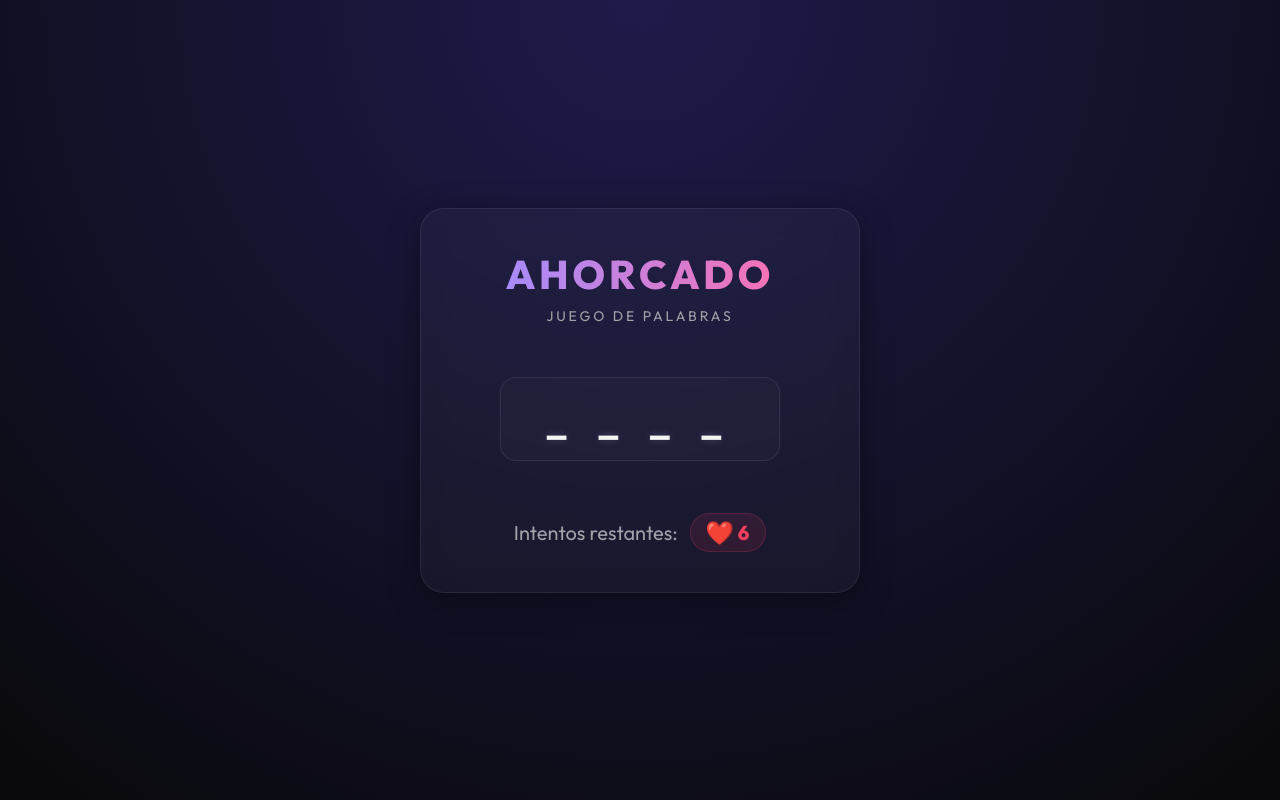
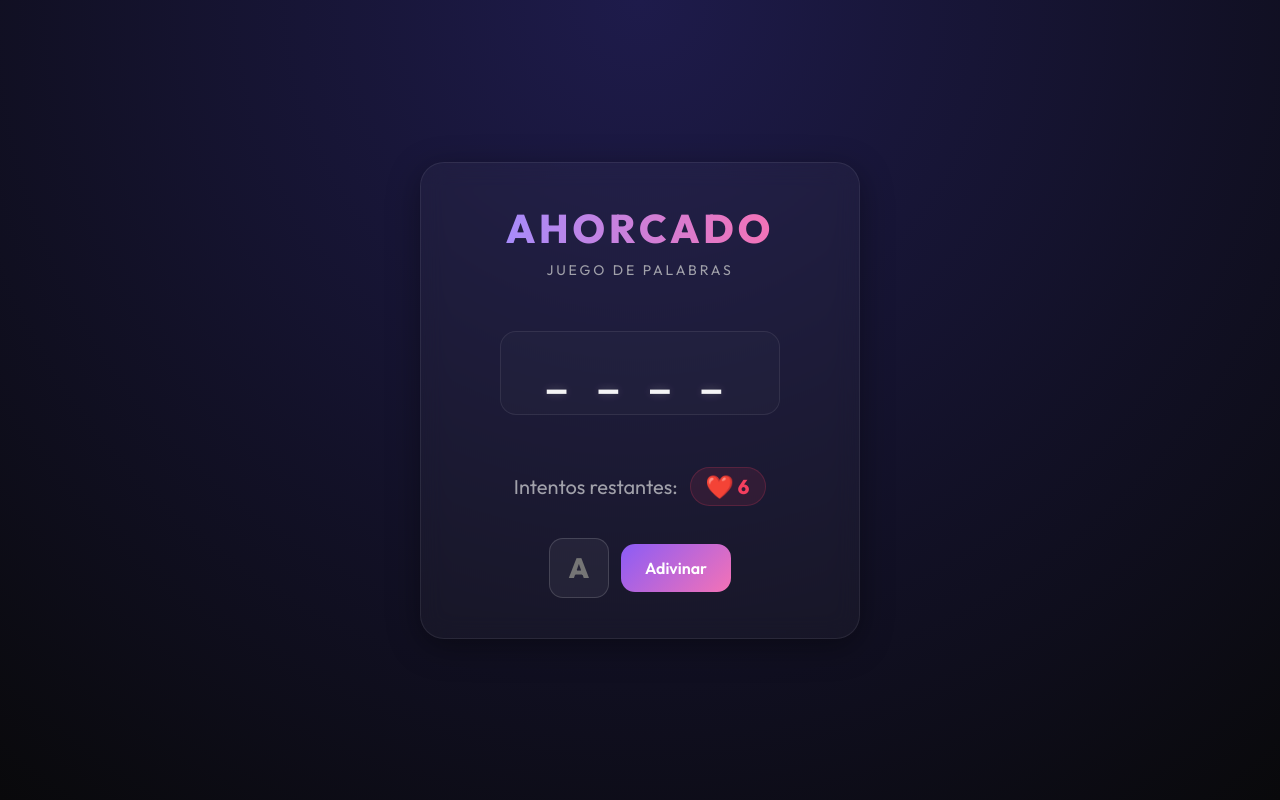
Before and after one commit to faieta97/AhorcadoTDD, a website built with Vite: page index.html in a window 1280 px wide. Built offline with nearby package versions, Linux system fonts and the light colour scheme.

Commit message:
GREEN: Test aceptacion acertar letra

```diff
--- a/index.html
+++ b/index.html
@@ -136,6 +136,55 @@
         transform: scale(1.15);
       }
     }
+
+    .guess-form {
+      display: flex;
+      gap: 12px;
+      align-items: center;
+    }
+
+    .guess-input {
+      width: 60px;
+      height: 60px;
+      text-align: center;
+      font-family: 'Outfit', sans-serif;
+      font-size: 1.75rem;
+      font-weight: 700;
+      text-transform: uppercase;
+      background: rgba(255, 255, 255, 0.05);
+      border: 1px solid rgba(255, 255, 255, 0.15);
+      border-radius: 14px;
+      color: var(--text-primary);
+      outline: none;
+      caret-color: var(--accent);
+      transition: border-color 0.2s ease, box-shadow 0.2s ease;
+    }
+
+    .guess-input:focus {
+      border-color: var(--accent);
+      box-shadow: 0 0 0 3px var(--accent-glow);
+    }
+
+    .guess-btn {
+      font-family: 'Outfit', sans-serif;
+      font-size: 1rem;
+      font-weight: 600;
+      padding: 14px 24px;
+      border: none;
+      border-radius: 14px;
+      background: linear-gradient(135deg, #8b5cf6, #f472b6);
+      color: white;
+      cursor: pointer;
+      transition: opacity 0.2s ease, transform 0.1s ease;
+    }
+
+    .guess-btn:hover {
+      opacity: 0.88;
+    }
+
+    .guess-btn:active {
+      transform: scale(0.96);
+    }
   </style>
 </head>
 <body>
@@ -155,6 +204,19 @@
           <span id="lives" data-testid="lives"></span>
         </span>
       </div>
+
+      <form class="guess-form" id="guess-form">
+        <input
+          class="guess-input"
+          type="text"
+          id="guess-input"
+          maxlength="1"
+          autocomplete="off"
+          aria-label="Ingresá una letra"
+          placeholder="A"
+        />
+        <button class="guess-btn" type="submit">Adivinar</button>
+      </form>
     </div>
   </div>
 
--- a/src/ui/main.ts
+++ b/src/ui/main.ts
@@ -1,13 +1,26 @@
 import { Ahorcado } from "../domain/Ahorcado";
 
-export function mountApp(juego: Ahorcado) {
+function render(juego: Ahorcado) {
   const wordEl = document.getElementById("word");
   const livesEl = document.getElementById("lives");
 
-  if (wordEl) {
-    wordEl.textContent = juego.palabraEnmascarada();
-  }
-  if (livesEl) {
-    livesEl.textContent = String(juego.vidasRestantes());
-  }
+  if (wordEl) wordEl.textContent = juego.palabraEnmascarada();
+  if (livesEl) livesEl.textContent = String(juego.vidasRestantes());
 }
+
+export function mountApp(juego: Ahorcado) {
+  render(juego);
+
+  const form = document.getElementById("guess-form") as HTMLFormElement | null;
+  const input = document.getElementById("guess-input") as HTMLInputElement | null;
+
+  form?.addEventListener("submit", (e) => {
+    e.preventDefault();
+    const letra = input?.value.trim().toUpperCase() ?? "";
+    if (letra.length === 1) {
+      juego.adivinar(letra);
+      render(juego);
+      if (input) input.value = "";
+    }
+  });
+}
```
